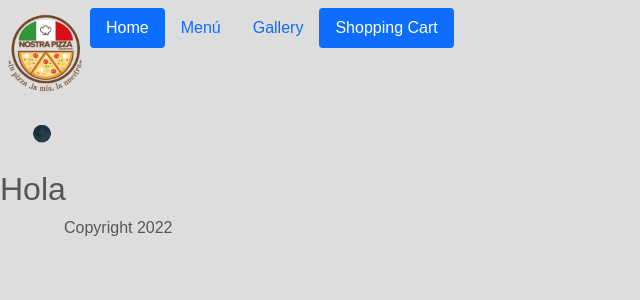
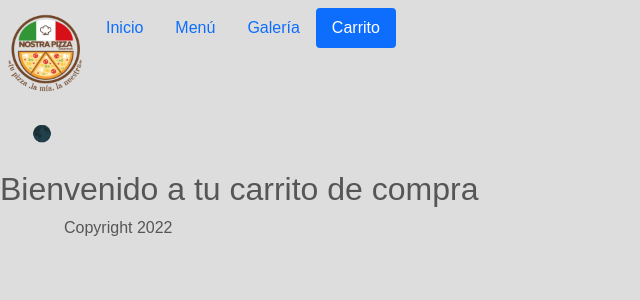
Before and after one commit to annypereira/nostraPizza, an Angular app in the folder app/: page /shopping-cart in a window 1280 px wide. Shown: the top 300 px of the page, without its empty margins (0-640 px from the left). Built offline with nearby package versions, Linux system fonts and the light colour scheme.

Commit message:
modified

```diff
--- a/app/src/app/core/nav-bar/nav-bar.component.html
+++ b/app/src/app/core/nav-bar/nav-bar.component.html
@@ -5,19 +5,19 @@
         <img src="../../../assets/logoNostraPizza.png" alt="logoNostraPizza" />
       </li>
       <li class="nav-item">
-        <a class="nav-link" routerLink="/" routerLinkActive="active">Home</a>
+        <a class="nav-link" routerLink="/">Inicio</a>
       </li>
       <li class="nav-item">
         <a class="nav-link" routerLink="menu" routerLinkActive="active">Menú</a>
       </li>
       <li class="nav-item">
         <a class="nav-link" routerLink="gallery" routerLinkActive="active"
-          >Gallery</a
+          >Galería</a
         >
       </li>
       <li class="nav-item">
         <a class="nav-link" routerLink="shopping-cart" routerLinkActive="active"
-          >Shopping Cart</a
+          >Carrito</a
         >
       </li>
     </ul>
--- a/app/src/app/pages/home/home.component.html
+++ b/app/src/app/pages/home/home.component.html
@@ -4,3 +4,5 @@
 <h3>Nuestra Pizza</h3>
 
 <a routerLink="/menu">Ver Pizzas</a>
+<video type="video/mp4" src="https://scontent-mad1-2.cdninstagram.com/v/t50.16885-16/10000000_516541656683501_8016457854478202205_n.mp4?efg=eyJ2ZW5jb2RlX3RhZyI6InZ0c192b2RfdXJsZ2VuLjEyODAuaWd0di5iYXNlbGluZSIsInFlX2dyb3VwcyI6IltcImlnX3dlYl9kZWxpdmVyeV92dHNfb3RmXCJdIn0&_nc_ht=scontent-mad1-2.cdninstagram.com&_nc_cat=105&_nc_ohc=H8rKn0xxg2UAX8Ym0qj&tn=s1OVZjIL_d2Comkd&edm=ALQROFkBAAAA&vs=1163348587836217_3220056273&_nc_vs=HBksFQAYJEdJQ1dtQUR0VS1XNXl0VUJBRjAxRUJYeUxVQnZidlZCQUFBRhUAAsgBABUAGCRHSm8wcnhDNVdieDc3b01BQUd3U01QQXBHRGtBYnZWQkFBQUYVAgLIAQAoABgAGwGIB3VzZV9vaWwBMRUAACau15C1krOzPxUCKAJDMywXQFJd0vGp%2B%2BcYEmRhc2hfYmFzZWxpbmVfMV92MREAdewHAA%3D%3D&ccb=7-5&oe=62BEBCE4&oh=00_AT-go9k4I6e4xcT7tOV_TDrvDNsc_A4RA-fU_uv9c089QQ&_nc_sid=30a2ef" loop autoplay muted width="200px" height="200px"></video>
+<!-- <video src="https://scontent-mad1-2.cdninstagram.com/v/t50.16885-16/10000000_516541656683501_8016457854478202205_n.mp4?efg=eyJ2ZW5jb2RlX3RhZyI6InZ0c192b2RfdXJsZ2VuLjEyODAuaWd0di5iYXNlbGluZSIsInFlX2dyb3VwcyI6IltcImlnX3dlYl9kZWxpdmVyeV92dHNfb3RmXCJdIn0&_nc_ht=scontent-mad1-2.cdninstagram.com&_nc_cat=105&_nc_ohc=H8rKn0xxg2UAX8Ym0qj&tn=s1OVZjIL_d2Comkd&edm=ALQROFkBAAAA&vs=1163348587836217_3220056273&_nc_vs=HBksFQAYJEdJQ1dtQUR0VS1XNXl0VUJBRjAxRUJYeUxVQnZidlZCQUFBRhUAAsgBABUAGCRHSm8wcnhDNVdieDc3b01BQUd3U01QQXBHRGtBYnZWQkFBQUYVAgLIAQAoABgAGwGIB3VzZV9vaWwBMRUAACau15C1krOzPxUCKAJDMywXQFJd0vGp%2B%2BcYEmRhc2hfYmFzZWxpbmVfMV92MREAdewHAA%3D%3D&ccb=7-5&oe=62BEBCE4&oh=00_AT-go9k4I6e4xcT7tOV_TDrvDNsc_A4RA-fU_uv9c089QQ&_nc_sid=30a2ef" loop autoplay muted width="200px" height="200px"></video> -->
--- a/app/src/app/pages/menu/menu.component.css
+++ b/app/src/app/pages/menu/menu.component.css
@@ -1,21 +1,37 @@
-section {
+/* section {
   display: flex;
   flex-direction: column;
+  justify-content:space-between;
+  align-items: center;
+  gap: 200px;
+  margin-top: 100px;
+} */
+
+.wrapper {
+  display: grid;
+  grid-template-columns: repeat(auto-fit, minmax(150px, 1fr));
+  gap: 50px;
   justify-content: center;
-  align-items: center;
-  gap: 40px;
+  align-content: center;
+  margin-top: 80px;
+}
+
+.card_container{
+  max-width: 500px;
+  margin: 5px;
+  background-color: rgba(255, 255, 255, 0.137);
+  border-radius: 5%;
+  display: grid;
+  grid-template: repeat(auto-fit, minmax(250px, 4fr));
+  font-size: small;
+  justify-content: center;
+  align-content: center;
   text-align: center;
 }
 
-div {
-  display: flex;
-  justify-content: space-around;
-  flex-wrap: wrap;
-  align-items: center;
-  gap: 20px;
-}
-figure {
-  display: flex;
+/*
+  display: grid;
+  grid-template-columns: repeat(auto-fit, minmax(250px, 4fr));
   flex-direction: column;
   align-items: center;
   justify-content: center;
@@ -24,9 +40,11 @@ figure {
   padding: 10px;
   border-radius: 10px;
   background-color: rgba(255, 255, 255, 0.137);
+}*/
+
+img {
+  height: 40vh;
+  width: 40vw;
+  object-fit:contain;
+  justify-content: center;
 }
-img {
-  height: 200px;
-  width: 200px;
-  object-fit: cover;
-}
--- a/app/src/app/pages/shopping-cart/shopping-cart.component.html
+++ b/app/src/app/pages/shopping-cart/shopping-cart.component.html
@@ -1,4 +1,4 @@
-<h2>Hola</h2>
+<h2>Bienvenido a tu carrito de compra</h2>
 <section>
   <div *ngFor="let item of shoppingCart.cart">
     <h3>{{ item.tittle }}</h3>
```
Also changed, not shown: app/src/app/app-routing.module.ts (+10 -10 lines), 1 other file (tests, documents, lock files or other folders).
